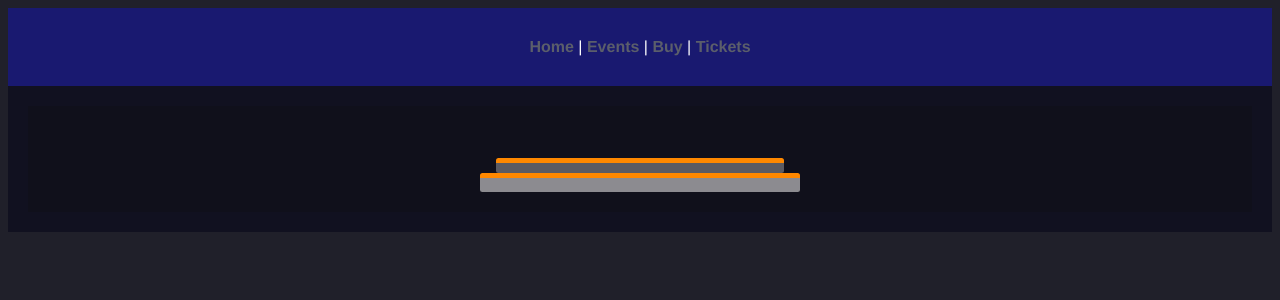
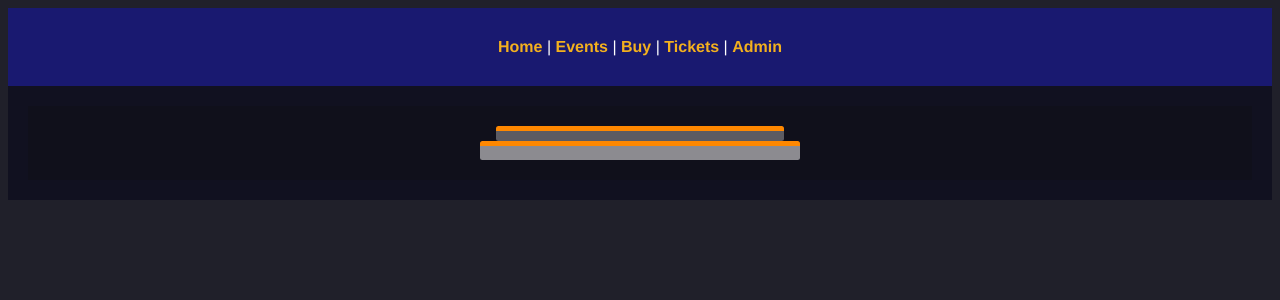
Before and after one commit to VictoRadefjall/TicketApp, a Vue app: page /#/1/tickets in a window 1280 px wide. Shown: the top 300 px of the page. Built offline with nearby package versions, Linux system fonts and the light colour scheme; a web font is replaced by a local one.

Commit message:
Added the admin view

```diff
--- a/src/App.vue
+++ b/src/App.vue
@@ -4,7 +4,8 @@
       <router-link to="/">Home</router-link> |
       <router-link to="/events">Events</router-link> |
       <router-link to="/buy">Buy</router-link> |
-      <router-link to="/tickets">Tickets</router-link>
+      <router-link to="/tickets">Tickets</router-link> |
+      <router-link to="/admin">Admin</router-link>
     </div>
     <router-view/>
   </div>
@@ -28,7 +29,7 @@
   padding: 30px;
   a {
     font-weight: bold;
-    color: #5b5e6b;
+    color: #f3b01e;
     &.router-link-exact-active {
       color: #42b983;
     }
--- a/src/components/ticket.vue
+++ b/src/components/ticket.vue
@@ -85,7 +85,6 @@ main {
     height: 0.6rem;
     width: 75%;
     max-width: 18rem;
-    margin-top: 2rem;
     background: rgba(252, 249, 249, 0.322);
 }
 
@@ -97,11 +96,11 @@ main {
 }
 
 
-  /* GRID LAYOUT */
+  /* GRID AREAS & LAYOUT */
 
 .ticket-box {
     max-width: 22rem;
-    width: 90%;
+    width: 100%;
     height: auto;
     padding: 5px;
     background-image: linear-gradient( rgb(241, 163, 46), #D97119);
--- a/src/router.js
+++ b/src/router.js
@@ -4,6 +4,7 @@ import Home from './views/Home.vue'
 import Buy from './views/Buy.vue'
 import Tickets from './views/Tickets.vue'
 import Events from './views/Events.vue'
+import Admin from './views/Admin.vue'
 
 Vue.use(Router)
 
@@ -13,6 +14,11 @@ export default new Router({
       path: '/',
       name: 'home',
       component: Home
+    },
+    {
+      path: '/admin',
+      name: 'admin',
+      component: Admin
     },
     {
       path: '/events',
@@ -28,6 +34,6 @@ export default new Router({
       path: '/:name/tickets',
       name: 'tickets',
       component: Tickets
-    },
+    }
   ]
 })
--- a/src/scss/main.scss
+++ b/src/scss/main.scss
@@ -5,3 +5,14 @@ $background-color: rgba(17, 17, 27, 0.932);
     justify-content: center;
     align-items: center;
 }
+
+COLORS USED {
+    border-top: 5px solid rgb(255, 136, 0);
+    background: rgba(252, 249, 249, 0.527);
+    background-image: linear-gradient( rgb(241, 163, 46), #D97119);
+    background: rgba(225, 228, 225, 0.637);
+    color: #ff7100;
+    color: rgb(36, 36, 36);
+    color: rgba(255, 255, 255, 0.836);
+    border: 1px solid rgb(201, 80, 11);
+}
--- a/src/views/Buy.vue
+++ b/src/views/Buy.vue
@@ -78,12 +78,12 @@ main {
     max-width: 22rem;
     width: 100%;
     height: auto;
-    padding: 15px;
+    padding: 5px;
     margin: auto;
+    margin-bottom: 3.12rem; /* 50px/16px*/
     background-image: linear-gradient( rgb(241, 163, 46), #D97119);
     border-top: 8px solid rgb(201, 80, 11);
     border-radius: 5px;
-    margin-bottom: 3.12rem; /* 50px/16px*/
     display: grid;
     grid-template-columns: 1fr;
     grid-template-rows: 20px 50px 5px 150px 5px 200px 25px 100px;
@@ -156,7 +156,7 @@ a {
 
   &:hover {
     color: rgba(255, 229, 83, 0.788);
-    font-size: 1.2rem;
+    // font-size: 1.2rem;
     text-transform: uppercase;
     text-decoration: underline;
   }
--- a/src/views/Home.vue
+++ b/src/views/Home.vue
@@ -3,7 +3,7 @@
 
   <div id="home">
 
-    <img src="../assets/logo.png" alt="Where It's @ logo" />
+    <img src="../assets/logo.png" alt="Where It's atlogo" />
     <h1 class="title">Where It's @</h1>
     <span>Tickets for every moment</span>
 
--- a/src/views/Tickets.vue
+++ b/src/views/Tickets.vue
@@ -1,7 +1,7 @@
 <template>
 
 <main>
-  <ticket></ticket>  <!-- v-for="(item, index) of ticket" :key="index" :ticket="ticket" -->
+  <ticket></ticket>
 </main>
 
 </template>
```
